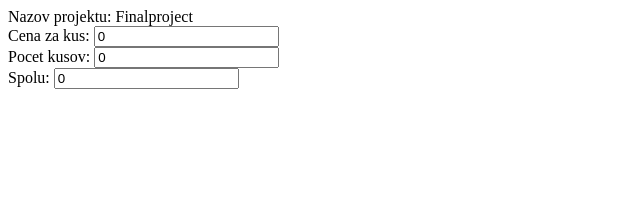
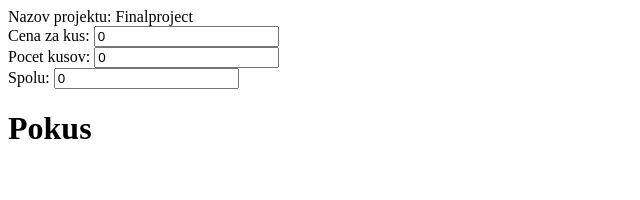
Before and after one commit to RastislavBiba/SigmaMale_Frontend, an Angular app: page / in a window 1280 px wide. Shown: the top 200 px of the page, without its empty margins (0-640 px from the left). Built offline with nearby package versions, Linux system fonts and the light colour scheme.

Commit message:
Skuska repozitaru

```diff
--- a/src/app/app.component.html
+++ b/src/app/app.component.html
@@ -5,4 +5,6 @@
    Cena za kus:  <input [(ngModel)]="Kus" (change)="pocitaj()"> <br>
     Pocet kusov: <input [(ngModel)] = "mnozstvo" (change)="pocitaj()"> <br>
     Spolu: <input [(ngModel)] = "Vysledok">
+
+  <div><h1>Pokus</h1></div>
 </div>
```
